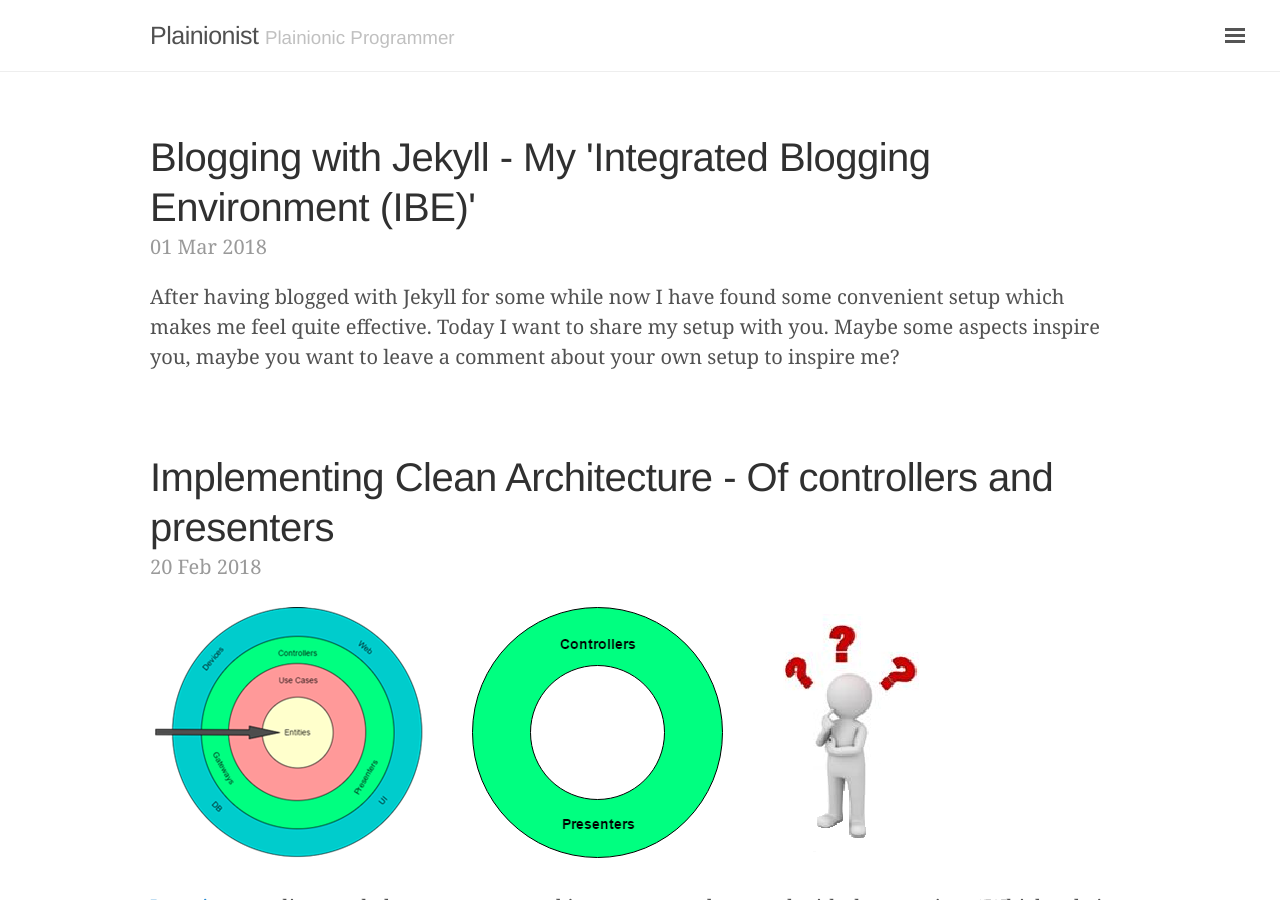
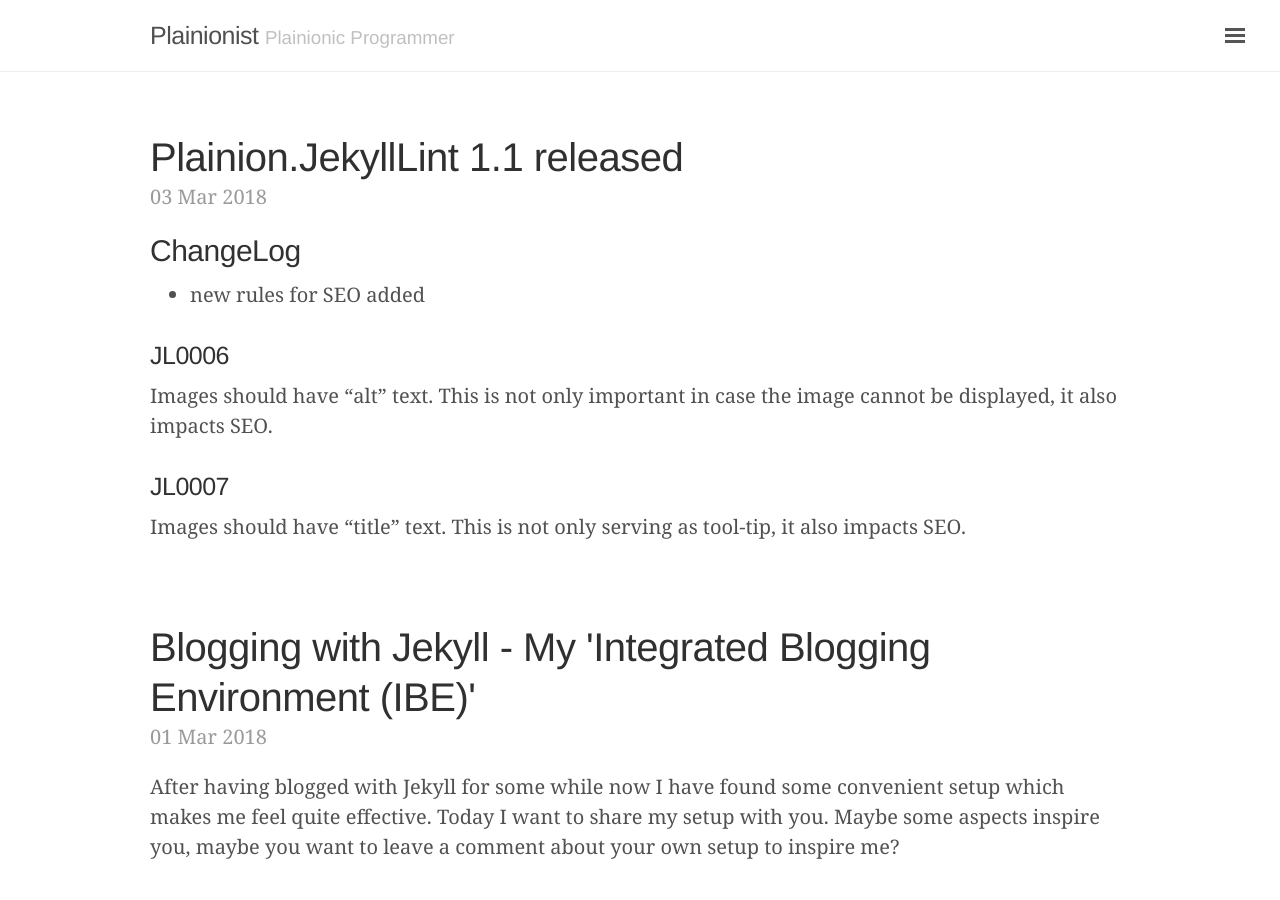
Before and after one commit to plainionist/plainionist.github.io, a Jekyll site: the page built from index.html, in a window 1280 px wide and 900 px high. Built offline with Jekyll 4.4.1, drawn with Linux system fonts in a browser that asks for light colours; the list of posts is cut into pages by our own code; comment, search, counter and statistics services are not loaded; some of the changed text lies outside the part shown.

Commit message:
new post

```diff
--- /dev/null
+++ b/_posts/2018-03-03-Plainion.JekyllLint-1.1.md
@@ -0,0 +1,32 @@
+---
+layout: post
+title: Plainion.JekyllLint 1.1 released
+description: Plainion.JekyllLint 1.1 adds new rules for SEO
+tags: [tools]
+excerpt_separator: <!--more-->
+lint-nowarn: JL0003,JL0005
+---
+
+## ChangeLog
+
+- new rules for SEO added
+
+### JL0006
+
+Images should have "alt" text. This is not only important in case the image cannot be
+displayed, it also impacts SEO.
+
+### JL0007
+
+Images should have "title" text. This is not only serving as tool-tip, it also impacts SEO.
+
+<!--more-->
+
+Check out the [web site](https://plainionist.github.io/Plainion.JekyllLint/) to learn more.
+
+[Download now](https://github.com/plainionist/Plainion.JekyllLint/releases)
+
+## Feedback?
+
+Raise an [issue](https://github.com/plainionist/Plainion.JekyllLint/issues) with your improvement proposal
+or give me a [star](https://github.com/plainionist/Plainion.JekyllLint).
```
Also changed, not shown: _posts/2017-01-04-Continuous-Delivery.md (+1 -1 lines), 1 other file.
